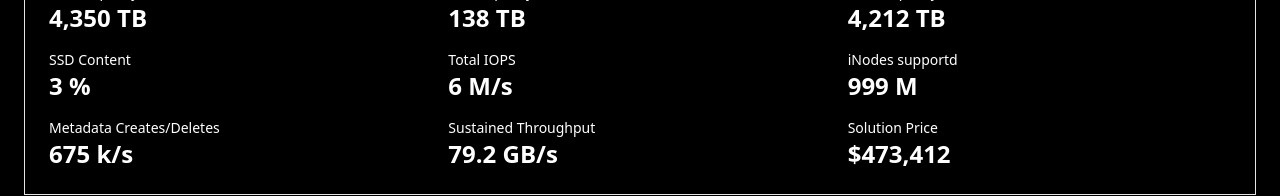
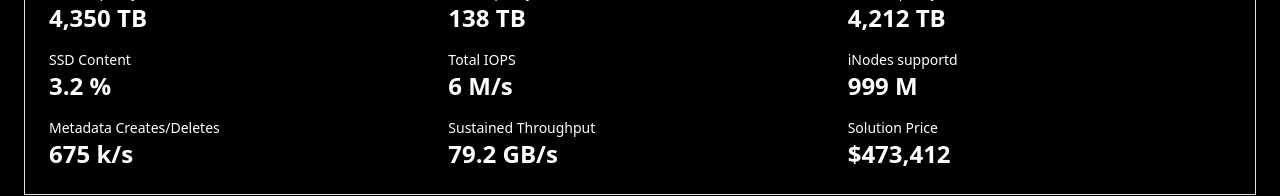
Before and after one commit to eriksalo/erik-web, a React (Create React App) app: page / in a window 1280 px wide. Shown: the part 597-793 px from the top of the page. Built offline with nearby package versions, Linux system fonts and the light colour scheme.

Commit message:
attributes formatting

```diff
--- a/src/App.js
+++ b/src/App.js
@@ -523,19 +523,19 @@ const StorageConfigurator = () => {
           </div>
           <div>
             <p className="text-sm font-medium">SSD Content</p>
-            <p className="text-2xl font-bold">{(metrics.ratioSsdHdd * 100).toLocaleString(undefined, { maximumFractionDigits: 0 })} %</p>
+            <p className="text-2xl font-bold">{(metrics.ratioSsdHdd * 100).toLocaleString(undefined, { maximumFractionDigits: 1 })} %</p>
           </div>
           <div>
             <p className="text-sm font-medium">Total IOPS</p>
-            <p className="text-2xl font-bold">{(metrics.totalIops)} M/s</p>
+            <p className="text-2xl font-bold">{(metrics.totalIops).toLocaleString(undefined, { maximumFractionDigits: 1 })} M/s</p>
           </div>
           <div>
             <p className="text-sm font-medium">iNodes supportd</p>
-            <p className="text-2xl font-bold">{(metrics.totalInodes)} M</p>
+            <p className="text-2xl font-bold">{(metrics.totalInodes).toLocaleString(undefined, { maximumFractionDigits: 0 })} M</p>
           </div>
           <div>
             <p className="text-sm font-medium">Metadata Creates/Deletes</p>
-            <p className="text-2xl font-bold">{(metrics.totalMetadata)} k/s</p>
+            <p className="text-2xl font-bold">{(metrics.totalMetadata).toLocaleString(undefined, { maximumFractionDigits: 1 })} k/s</p>
           </div>
           <div>
             <p className="text-sm font-medium">Sustained Throughput</p>
```
